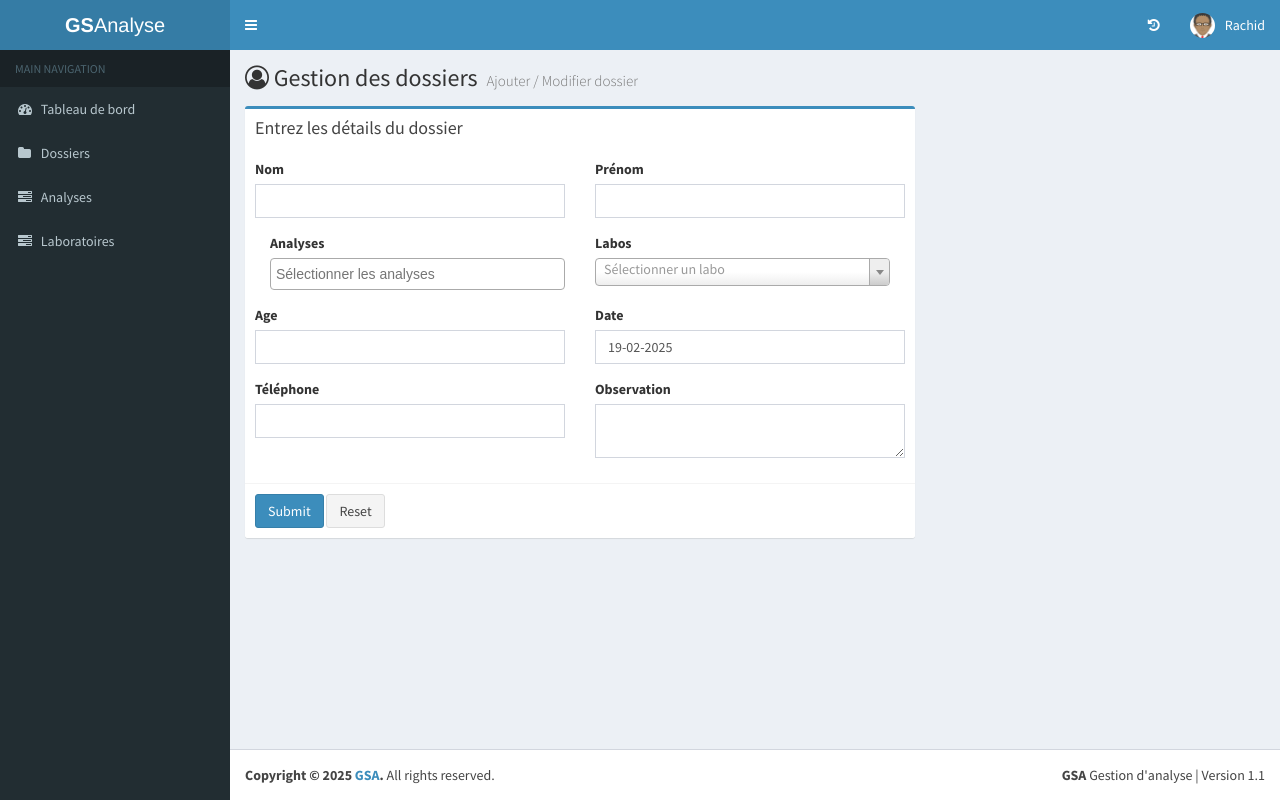
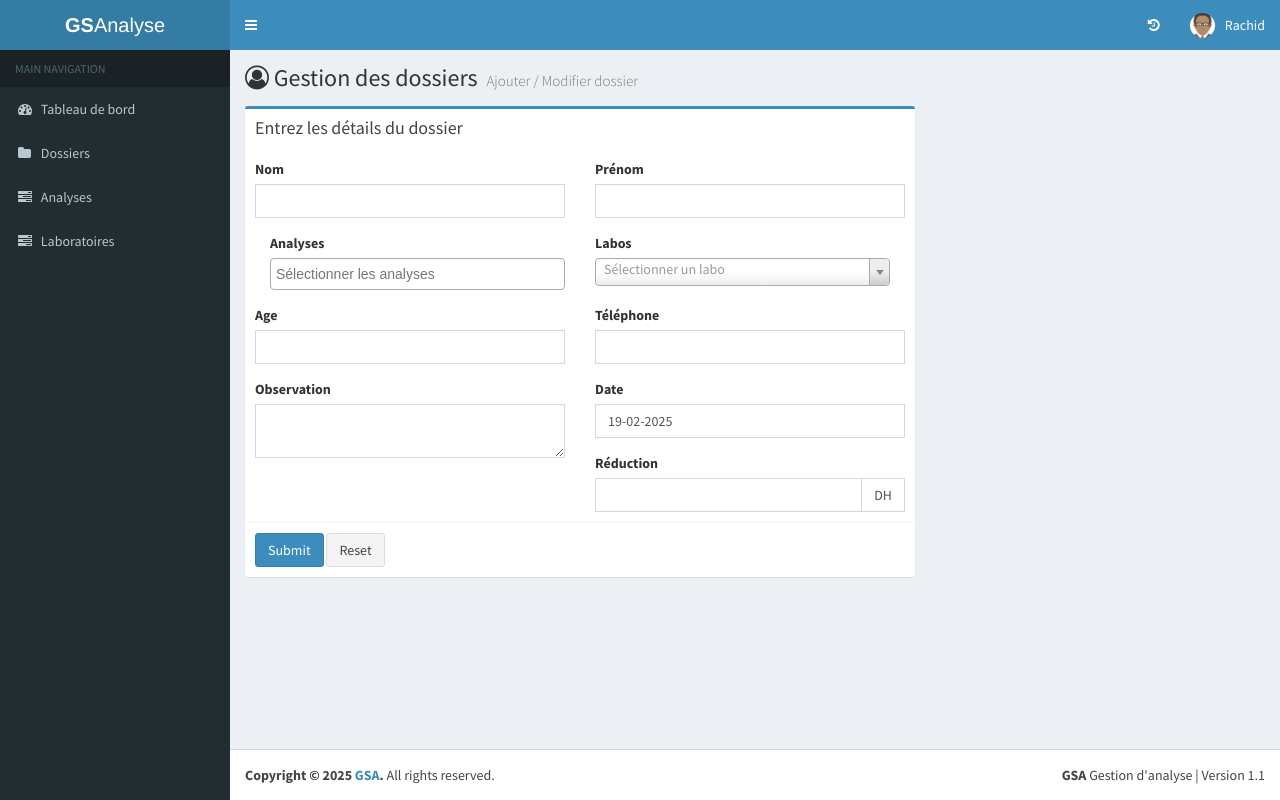
Before and after one commit to NabilMadane/GSA, a CodeIgniter app: page /GSA/index.php/dossier/add in a window 1280 px wide. Run offline with CodeIgniter, Linux system fonts and the light colour scheme; a user stored in the database is signed in; data comes from the database, SQL or seed files in the repository; data that the repository does not hold is empty.

Commit message:
add reduction

```diff
--- a/application/controllers/Dossier.php
+++ b/application/controllers/Dossier.php
@@ -105,12 +105,14 @@ class Dossier extends BaseController
                 $analyses = $this->input->post('analyses');
                 $date = $this->input->post('date');
                 $labo = $this->input->post('labos');
+                $reduction = $this->input->post('reduction');
 
 
                 $patientInfo = array('first_name' => $first_name, 'last_name' => $last_name, 'age' => $age, 'phone' => $phone, 'description' => $description);
+                $dossiertInfo = (object)['reduction' => $reduction, 'date' => $date];
 
 
-                $result = $this->bm->addNewDossier($analyses, $patientInfo,$labo,$date);
+                $result = $this->bm->addNewDossier($analyses, $patientInfo,$labo,$dossiertInfo);
 
                 if ($result > 0) {
                     $this->session->set_flashdata('success', 'Nouveau dossier créé avec succès');
@@ -178,11 +180,13 @@ class Dossier extends BaseController
                 $analyses = $this->input->post('analyses');
                 $date = $this->input->post('date_');
                 $labo = $this->input->post('labos');
+                $reduction = $this->input->post('reduction');
 
                 $patientInfo = array('first_name' => $first_name, 'last_name' => $last_name, 'age' => $age, 'phone' => $phone, 'description' => $description);
+                $dossiertInfo = (object)['reduction' => $reduction, 'date' => $date];
 
 
-                $result = $this->bm->editDossier($analyses, $patientInfo, $patientId,$labo,$date);
+                $result = $this->bm->editDossier($analyses, $patientInfo, $patientId,$labo,$dossiertInfo);
 
                 if ($result == true) {
                     $this->session->set_flashdata('success', 'Dossier modifier avec succès');
--- a/application/models/Dossier_model.php
+++ b/application/models/Dossier_model.php
@@ -101,14 +101,14 @@ class Dossier_model extends CI_Model
      * This function is used to add new dossier to system
      * @return number $insert_id : This is last inserted id
      */
-    function addNewDossier($analyses,$patientInfo,$labo,$date)
+    function addNewDossier($analyses,$patientInfo,$labo,$dossiertInfo)
     {
         $this->db->trans_start();
         $this->db->insert('patients', $patientInfo);
 
         $patient_id = $this->db->insert_id();
 
-        $_date = DateTime::createFromFormat('d-m-Y', $date)->format('Y-m-d');
+        $_date = DateTime::createFromFormat('d-m-Y', $dossiertInfo->date)->format('Y-m-d');
 
         foreach ($analyses as $analyse){
             $data = [
@@ -116,6 +116,7 @@ class Dossier_model extends CI_Model
                 'analyse_id'=>$analyse,
                 'labo_id'=>$labo,
                 'date_update'=>$_date,
+                'reduction'=>$dossiertInfo->reduction,
             ];
             $this->db->insert('dossiers', $data);
 
@@ -136,7 +137,7 @@ class Dossier_model extends CI_Model
 
     function getDossierInfo($patient_id)
     {
-        $this->db->select('a.id,a.patient_id,a.labo_id,a.date_update, p.first_name, p.last_name,p.age, p.phone, p.description',);
+        $this->db->select('a.*, p.first_name, p.last_name,p.age, p.phone, p.description',);
         $this->db->from('dossiers as a');
         $this->db->join('patients as p', 'a.patient_id = p.id',);
         $this->db->where('a.patient_id', $patient_id);
@@ -162,7 +163,7 @@ class Dossier_model extends CI_Model
      * @param array $dossierInfo : This is dossier updated information
      * @param number $dossierId : This is dossier id
      */
-    function editDossier($analyses, $patientInfo,$patientId,$labo,$date)
+    function editDossier($analyses, $patientInfo,$patientId,$labo,$dossiertInfo)
     {
         // Start the transaction
         $this->db->trans_start();
@@ -181,7 +182,7 @@ class Dossier_model extends CI_Model
             $this->db->trans_rollback();
             return FALSE;
         }
-        $_date = DateTime::createFromFormat('d-m-Y', $date)->format('Y-m-d');
+        $_date = DateTime::createFromFormat('d-m-Y', $dossiertInfo->date)->format('Y-m-d');
         if (!empty($analyses)) {
             foreach ($analyses as $analyse) {
                 $data = [
@@ -189,6 +190,7 @@ class Dossier_model extends CI_Model
                     'analyse_id' => $analyse,
                     'labo_id' => $labo,
                     'date_update' => $_date,
+                    'reduction' => $dossiertInfo->reduction,
                 ];
                 $this->db->insert('dossiers', $data);
             }
@@ -235,7 +237,7 @@ class Dossier_model extends CI_Model
                CONCAT(p.first_name, ' ', p.last_name) AS full_name,
                GROUP_CONCAT(a.analyse_name SEPARATOR ', ') AS analyses_names,
                p.age, p.phone, p.description,
-               SUM(a.analyse_price) AS price,
+               SUM(a.analyse_price) - d.reduction AS price,
                DATE_FORMAT(d.date_update, '%d/%m/%Y') AS update_date
         FROM dossiers AS d
         JOIN analyses AS a ON a.id = d.analyse_id
--- a/application/views/dossier/add.php
+++ b/application/views/dossier/add.php
@@ -64,17 +64,9 @@
                                 <div class="col-md-6">
                                     <div class="form-group">
                                         <label for="age">Age</label>
-                                        <input type="number" class="form-control required" value="<?php echo set_value('age'); ?>" id="age" name="age" maxlength="256" />
+                                        <input type="number" min="1" class="form-control required" value="<?php echo set_value('age'); ?>" id="age" name="age" maxlength="256" />
                                     </div>
                                 </div>
-                                <div class="col-md-6">
-                                    <div class="form-group">
-                                        <label for="date">Date</label>
-                                        <input type="text" class="form-control required" value="<?php echo set_value('date'); ?>" id="date" name="date" />
-                                    </div>
-
-                                </div>
-
 
                                 <div class="col-md-6">
                                     <div class="form-group">
@@ -87,6 +79,19 @@
                                     <div class="form-group">
                                         <label for="description">Observation</label>
                                         <textarea class="form-control required" id="description" name="description"></textarea>
+                                    </div>
+                                </div>
+                                <div class="col-md-6">
+                                    <div class="form-group">
+                                        <label for="date">Date</label>
+                                        <input type="text" class="form-control required" value="<?php echo set_value('date'); ?>" id="date" name="date" />
+                                    </div>
+                                </div>
+                                <div class="col-md-6">
+                                    <label for="reduction">Réduction</label>
+                                    <div class="input-group">
+                                        <input type="number" min="0" class="form-control" id="reduction" name="reduction" value="<?php echo set_value('reduction'); ?>">
+                                        <span class="input-group-addon">DH</span>
                                     </div>
                                 </div>
                             </div>
--- a/application/views/dossier/list.php
+++ b/application/views/dossier/list.php
@@ -99,6 +99,7 @@
                         <th>age</th>
                         <th>Analyses</th>
                         <th>prix</th>
+                        <th>Réduction</th>
                         <th>Numéro téléphone</th>
                         <th>Observation</th>
                         <th>Date</th>
@@ -114,6 +115,7 @@
                         <td><?php echo $record->age ?></td>
                         <td><?php echo $record->analyses_names ?></td>
                         <td><?php echo $record->price ?></td>
+                        <td><?php echo $record->reduction ?></td>
                         <td><?php echo $record->phone ?></td>
                         <td><?php echo $record->description ?></td>
                         <td><?php echo $record->update_date ?></td>
```
Also changed, not shown: application/views/dossier/edit.php (+14 -7 lines).
